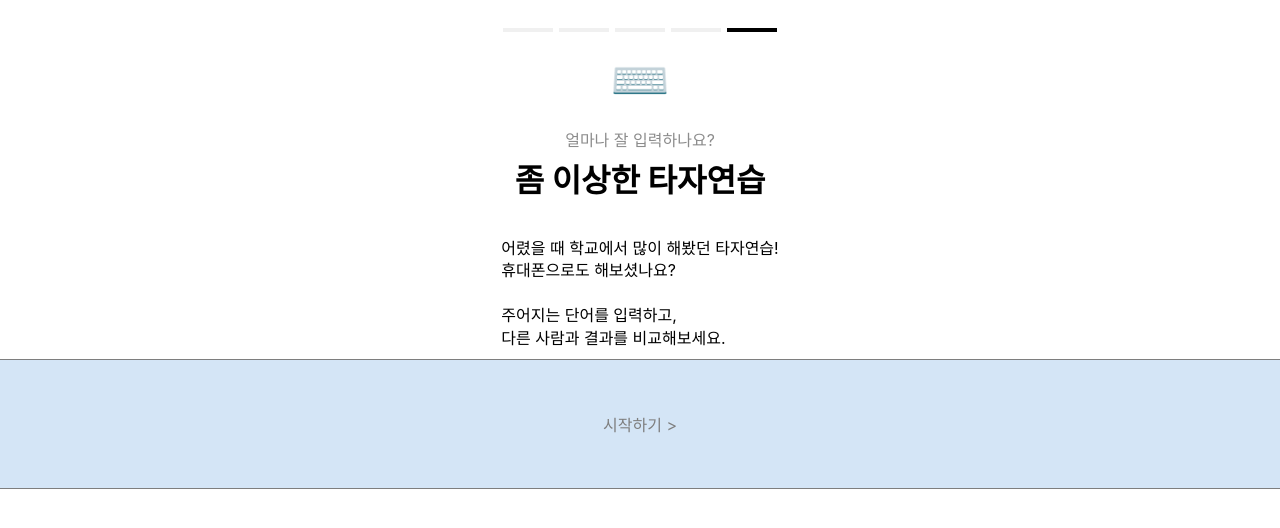
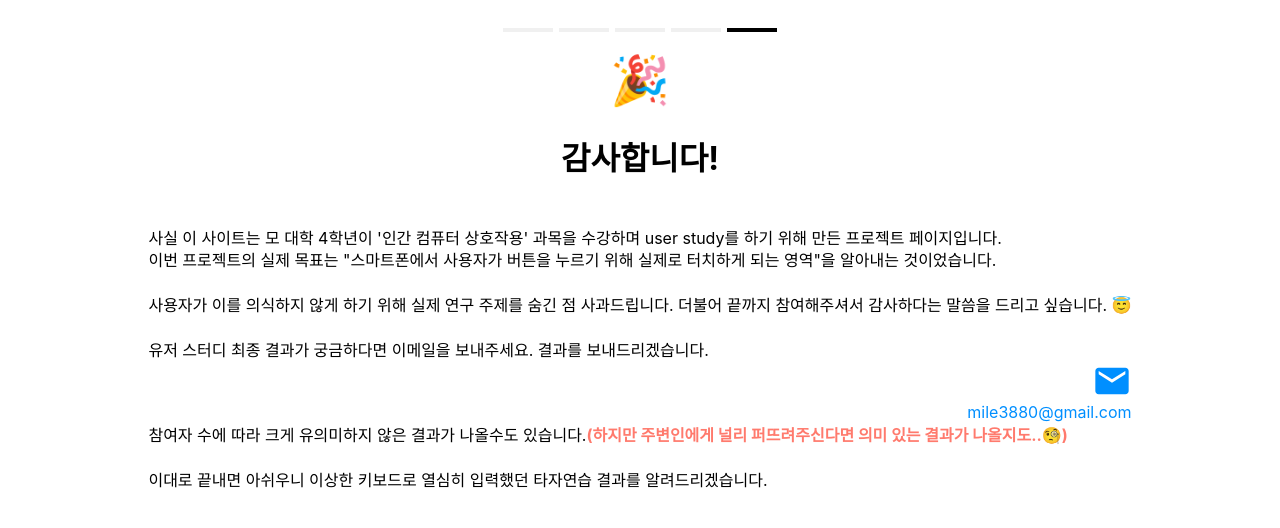
Before and after one commit to broccolism/HCI-where-they-touch, a React (Create React App) app: page /result in a window 1280 px wide. Shown: the top 528 px of the page. Built offline with nearby package versions, Linux system fonts and the light colour scheme.

Commit message:
feating: Result Page

```diff
--- a/package.json
+++ b/package.json
@@ -11,11 +11,13 @@
     "@types/node": "^12.0.0",
     "@types/react": "^17.0.0",
     "@types/react-dom": "^17.0.0",
+    "@types/react-icons": "^3.0.0",
     "@types/react-router-dom": "^5.1.7",
     "@types/styled-components": "^5.1.9",
     "react": "^17.0.2",
     "react-cookie": "^4.0.3",
     "react-dom": "^17.0.2",
+    "react-icons": "^4.2.0",
     "react-router-dom": "^5.2.0",
     "react-scripts": "4.0.3",
     "styled-components": "^5.2.3",
--- a/src/App.tsx
+++ b/src/App.tsx
@@ -9,6 +9,7 @@ import HomePage from "./pages/HomePage";
 import KeyboardTestPage from "./pages/KeyboardTestPage";
 import NoticePage from "./pages/NoticePage";
 import QuestionPage from "./pages/QuestionPage";
+import ResultPage from "./pages/ResultPage";
 
 function App() {
   return (
@@ -18,6 +19,9 @@ function App() {
         <StepIndicator />
         <StyeldEmptyDiv height="18px" />
         <Switch>
+          <Route path={CustomPath.RESULT}>
+            <ResultPage />
+          </Route>
           <Route path={CustomPath.QUESTION}>
             <QuestionPage />
           </Route>
--- a/src/constants/colors.ts
+++ b/src/constants/colors.ts
@@ -4,4 +4,5 @@ export const keyboardColors = {
   gray: "#8C8C8C",
   black: "#000000",
   red: "#FF7A6D",
+  blue: "#008FFF",
 };
--- /dev/null
+++ b/src/pages/ResultPage.tsx
@@ -0,0 +1,69 @@
+import React from "react";
+import styled from "styled-components";
+import {
+  Accent,
+  Content,
+  IconWrapper,
+  StyeldEmptyDiv,
+  StyledColumn,
+  Title,
+} from "../components/layout/StyledComponents";
+import { keyboardColors } from "../constants/colors";
+import { MdEmail } from "react-icons/md";
+
+function ResultPage() {
+  return (
+    <StyledColumn>
+      <IconWrapper>🎉</IconWrapper>
+      <StyeldEmptyDiv height="24px" />
+      <Title>감사합니다!</Title>
+      <StyeldEmptyDiv height="28px" />
+      <PaddingWrapper>
+        <Content>
+          사실 이 사이트는 모 대학 4학년이 '인간 컴퓨터 상호작용' 과목을
+          수강하며 user study를 하기 위해 만든 프로젝트 페이지입니다.
+          <br />
+          이번 프로젝트의 실제 목표는 "스마트폰에서 사용자가 버튼을 누르기 위해
+          실제로 터치하게 되는 영역"을 알아내는 것이었습니다.
+          <br />
+          <br />
+          사용자가 이를 의식하지 않게 하기 위해 실제 연구 주제를 숨긴 점
+          사과드립니다. 더불어 끝까지 참여해주셔서 감사하다는 말씀을 드리고
+          싶습니다. 😇
+          <br />
+          <br />
+          유저 스터디 최종 결과가 궁금하다면 이메일을 보내주세요. 결과를
+          보내드리겠습니다.
+          <br />
+          <BlueWrapper href="mailto:mile3880@gmail.com">
+            <StyledColumn crossAxisAlignment="flex-end">
+              <MdEmail size="40px" />
+              mile3880@gmail.com
+            </StyledColumn>
+          </BlueWrapper>
+          참여자 수에 따라 크게 유의미하지 않은 결과가 나올수도 있습니다.
+          <Accent>
+            (하지만 주변인에게 널리 퍼뜨려주신다면 의미 있는 결과가
+            나올지도..🧐)
+          </Accent>
+          <br />
+          <br />
+          이대로 끝내면 아쉬우니 이상한 키보드로 열심히 입력했던 타자연습 결과를
+          알려드리겠습니다.
+        </Content>
+      </PaddingWrapper>
+    </StyledColumn>
+  );
+}
+
+const BlueWrapper = styled.a`
+  text-decoration: none;
+  color: ${keyboardColors.blue};
+  width: 100%;
+`;
+
+const PaddingWrapper = styled.div`
+  padding: 20px;
+`;
+
+export default ResultPage;
```
Also changed, not shown: 1 other file (tests, documents, lock files or other folders).
